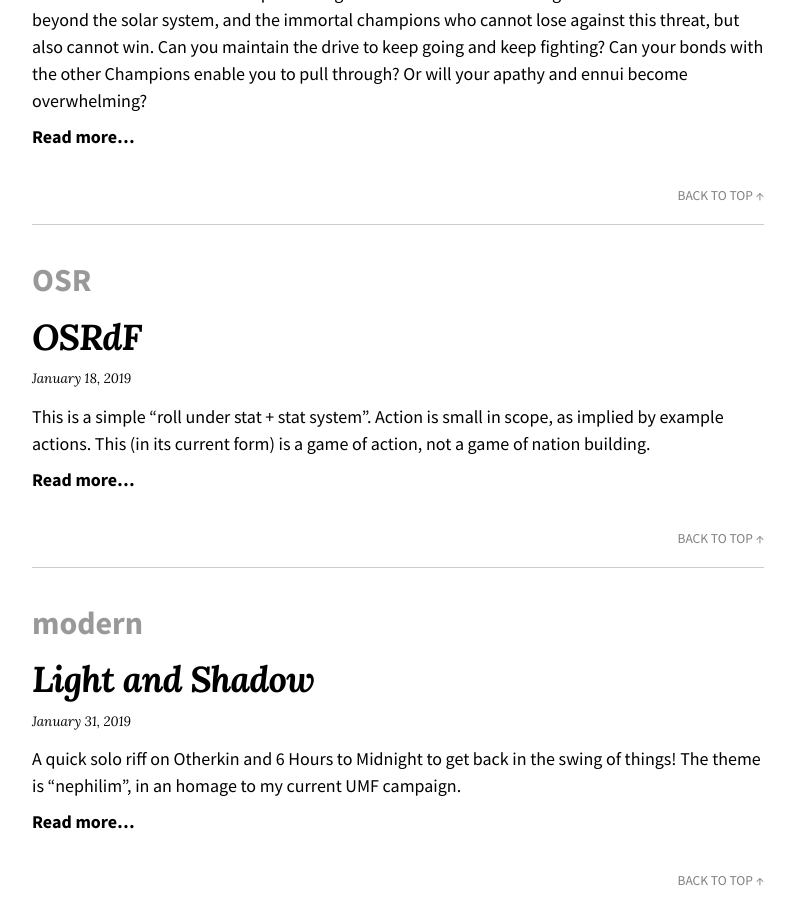
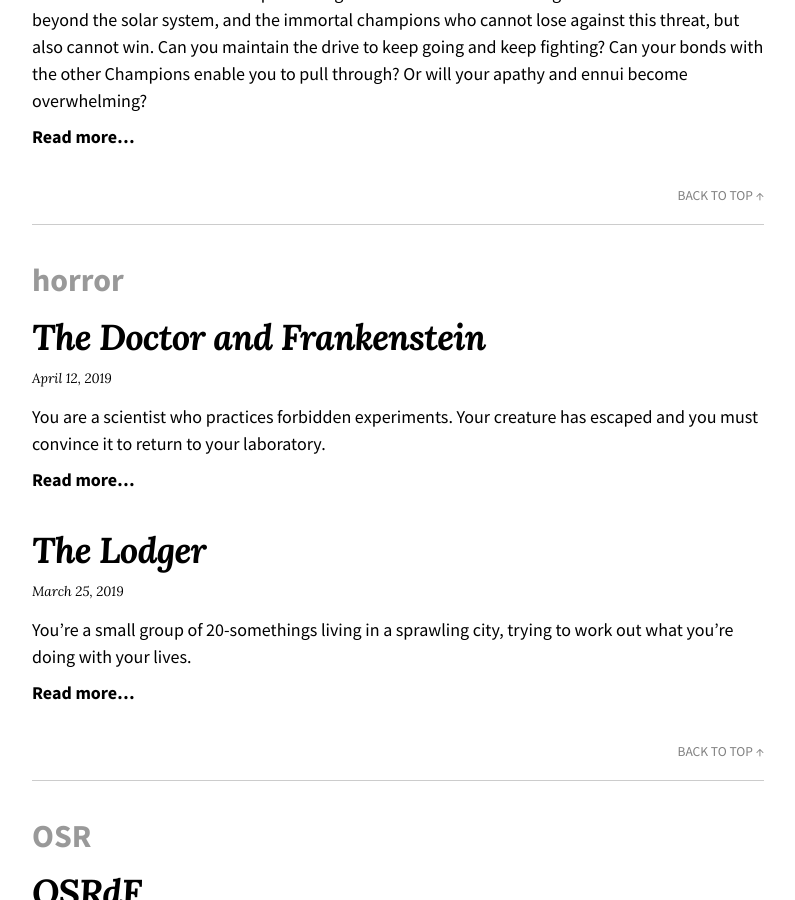
Before and after one commit to exposit/omgam, a Jekyll site: the page built from categories.md, in a window 1280 px wide and 900 px high, scrolled down 3059 px. Shown: the whole window, without its empty margins (242-1037 px from the left). Built offline with Jekyll 4.4.1, drawn with Linux system fonts in a browser that asks for light colours; nearby versions of some CDN libraries; some of the changed text lies outside the part shown.

Commit message:
adding come

```diff
--- /dev/null
+++ b/_posts/2019-04-12-the-doctor-and-frankenstein.md
@@ -0,0 +1,21 @@
+---
+title: The Doctor and Frankenstein
+categories:
+  - horror
+tags:
+  - mad science
+author: Côme Martin
+link: https://www.drivethrurpg.com/product/272854/The--Doctor--And--Frankenstein
+---
+
+You are a scientist who practices forbidden experiments. Your creature has escaped and you must convince it to return to your laboratory.
+
+· or ·
+
+You are a creature which has escaped its inventor. You are trying to run away from them and to understand human feelings.
+
+· or ·
+
+You are readers discovering the story of the strug- gle between the creator and their experiment.
+
+· the choice is yours ·
```
Also changed, not shown: _data/authors.yml (+4 -5 lines).
